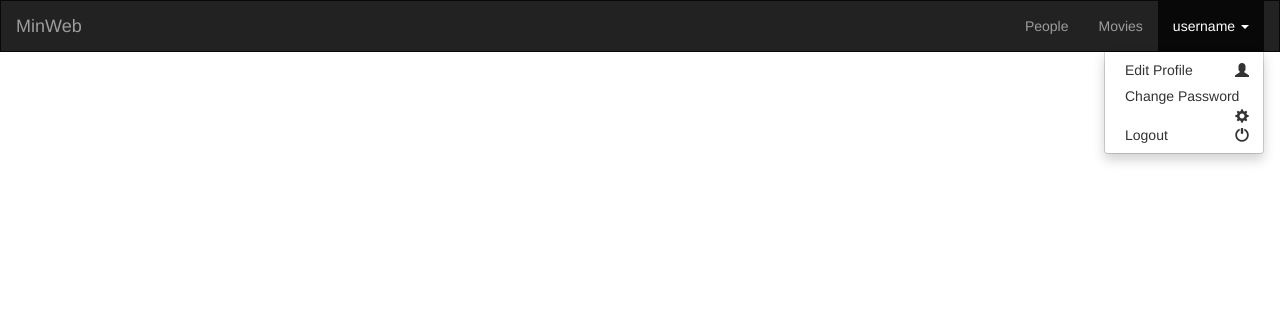
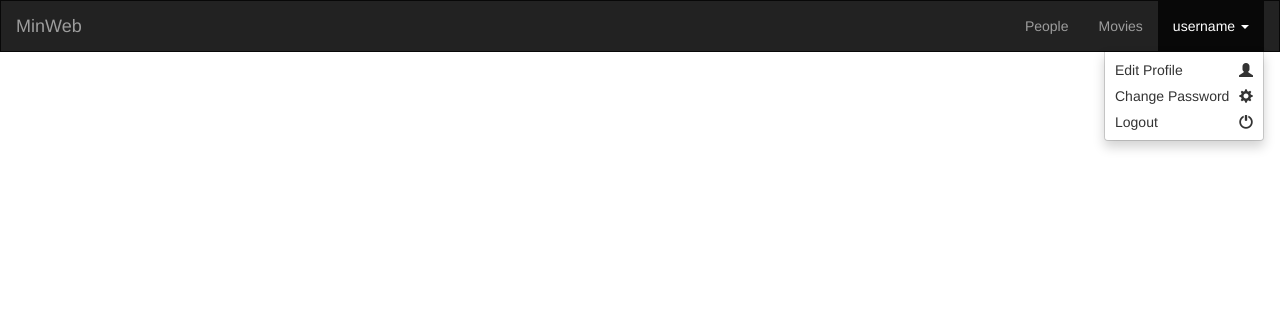
Before and after one commit to caiosfonseca/webproject, a Django app: page /movies/ in a window 1280 px wide, after a click on "username". Shown: the top 312 px of the page. Run offline with Django 3.2, Linux system fonts and the light colour scheme; data that the repository does not hold is empty; some libraries are stand-ins or nearby versions.

Commit message:
Ajustado o estilo do dropdown do usuario

```diff
--- a/static/css/style.css
+++ b/static/css/style.css
@@ -53,7 +53,6 @@ object { display: none; }
 .icon-right {
     float: right;
     margin-top: 2px;
-    margin-right: -6px;
 }
 
 .search_form{
@@ -125,3 +124,7 @@ object { display: none; }
 .login_buttons{
   height: 35px;
 }
+
+.dropdown-menu>li>a {
+  padding: 3px 10px;
+}
```
